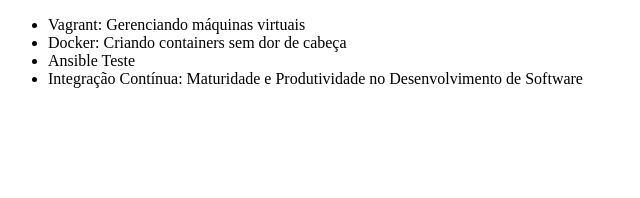
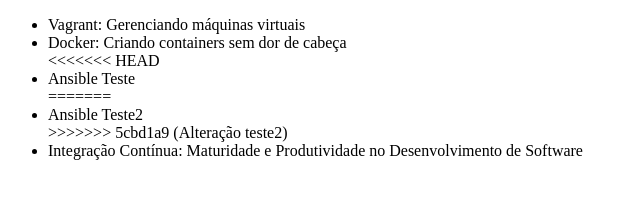
Before and after one commit to userteste010101/AluraGit, a plain HTML site: page index.html in a window 1280 px wide. Shown: the whole page, without its empty margins (0-640 px from the left). Drawn offline with Linux system fonts and the light colour scheme.

Commit message:
Alteração teste2

```diff
--- a/index.html
+++ b/index.html
@@ -8,7 +8,11 @@
     <ul>
         <li>Vagrant: Gerenciando máquinas virtuais</li>
         <li>Docker: Criando containers sem dor de cabeça</li>
+<<<<<<< HEAD
         <li>Ansible Teste</li>
+=======
+        <li>Ansible Teste2</li>
+>>>>>>> 5cbd1a9 (Alteração teste2)
         <li>Integração Contínua: Maturidade e Produtividade no Desenvolvimento de Software</li>
     </ul>
 </body>
```
